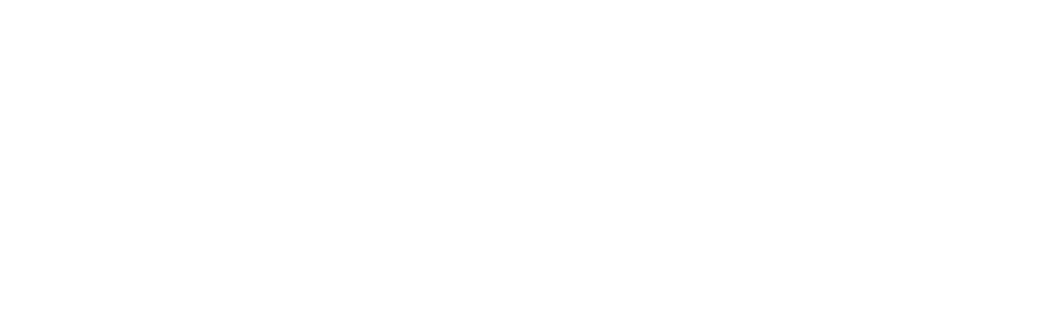
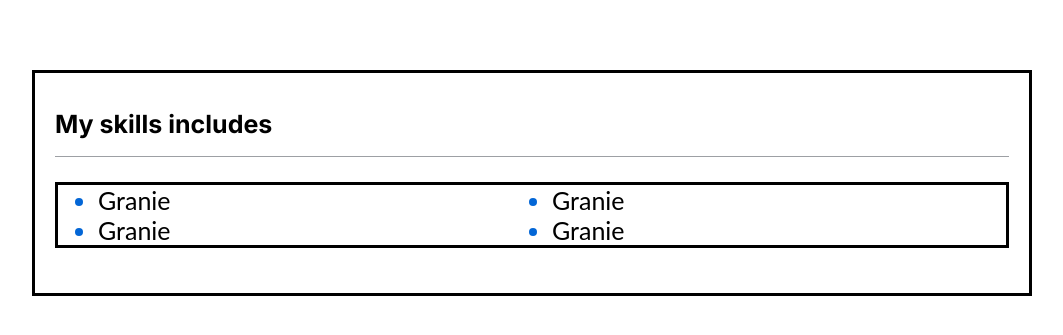
Before and after one commit to Pepko0/author_page, a React (Create React App) app: page / in a window 1280 px wide. Shown: the part 449-784 px from the top of the page, without its empty margins (108-1171 px from the left). Built offline with nearby package versions, Linux system fonts and the light colour scheme.

Commit message:
addded second section

```diff
--- a/src/App.js
+++ b/src/App.js
@@ -1,15 +1,15 @@
-import logo from './logo.svg';
-import './App.css';
-import Section from './common/Section';
+import "./App.css";
 import Header from "./common/Section/Header";
+import Experience from "./common/Section/Experience";
+import { Unit } from "./styled";
 
 function App() {
   return (
-    <Header />
-
-
-  )
-
+    <Unit>
+      <Header />
+      <Experience />
+    </Unit>
+  );
 }
 
 export default App;
--- /dev/null
+++ b/src/common/Section/Experience/index.js
@@ -0,0 +1,25 @@
+import { Container, H1, Section, Ul, Li, Span } from "./styled";
+
+const Header = () => (
+  <Container>
+    <Section>
+      <H1>My skills includes </H1>
+    </Section>
+    <Ul>
+      <Li>
+        <Span>Granie</Span>
+      </Li>
+      <Li>
+        <Span>Granie</Span>
+      </Li>
+      <Li>
+        <Span>Granie</Span>
+      </Li>
+      <Li>
+        <Span>Granie</Span>
+      </Li>
+    </Ul>
+  </Container>
+);
+
+export default Header;
--- /dev/null
+++ b/src/common/Section/Experience/styled.js
@@ -0,0 +1,37 @@
+import styled from "styled-components";
+
+export const Container = styled.div`
+  border: solid;
+  display: grid;
+  grid-template-rows: 1fr;
+  max-width: 1000px;
+  margin: 100px auto;
+  padding: 20px;
+`;
+
+export const Section = styled.div`
+  border-bottom: 1px solid;
+  border-bottom-color: ${({theme}) => theme.color.gray}
+
+`;
+
+export const H1 = styled.h1`
+  font-family: ${({ theme }) => theme.font.inter};
+  font-size: 25px;
+  border-bottom: 1px, solid;
+  `;
+
+export const Ul = styled.ul`
+  display: grid;
+  grid-template-columns: 1fr 1fr;
+  border: solid;
+  font-size: 25px;
+`;
+
+export const Li = styled.li`
+  color: ${({ theme }) => theme.color.mainblue};
+`;
+
+export const Span = styled.span`
+  color: black;
+`;
--- a/src/common/Section/Header/index.js
+++ b/src/common/Section/Header/index.js
@@ -1,5 +1,5 @@
 import {
-  AutorInformations,
+  Container,
   Caption,
   LeadParagraph,
   H1,
@@ -8,7 +8,7 @@
 } from "./styled.js";
 
 const Header = () => (
-  <AutorInformations>
+  <Container>
     <Group>
       <Image src="https://i.postimg.cc/bv5M2vg3/photo2.jpg" />
     </Group>
@@ -20,7 +20,7 @@
         looking for new job opportunities.
       </LeadParagraph>
     </Group>
-  </AutorInformations>
+  </Container>
 );
 
 export default Header;
--- a/src/common/Section/Header/styled.js
+++ b/src/common/Section/Header/styled.js
@@ -1,11 +1,11 @@
 import styled from "styled-components";
 
-export const AutorInformations = styled.div`
+export const Container = styled.div`
   border: solid;
   display: grid;
   grid-template-columns: auto 1fr;
   max-width: 1000px;
-  margin: 120px auto;
+  margin: 120px auto 0px;
 `;
 
 export const Group = styled.div`
--- /dev/null
+++ b/src/styled.js
@@ -0,0 +1,6 @@
+import styled from "styled-components";
+
+export const Unit = styled.div`
+
+
+`;
--- a/src/theme.js
+++ b/src/theme.js
@@ -1,7 +1,8 @@
 export const theme = {
     color: {
         black: "#000000",
-        gray: "#9DA0A4"
+        gray: "#9DA0A4",
+        mainblue: "#0366D6",
     },
 
     font: {
```
Also changed, not shown: src/features/index.js (added, +8 -0 lines).
